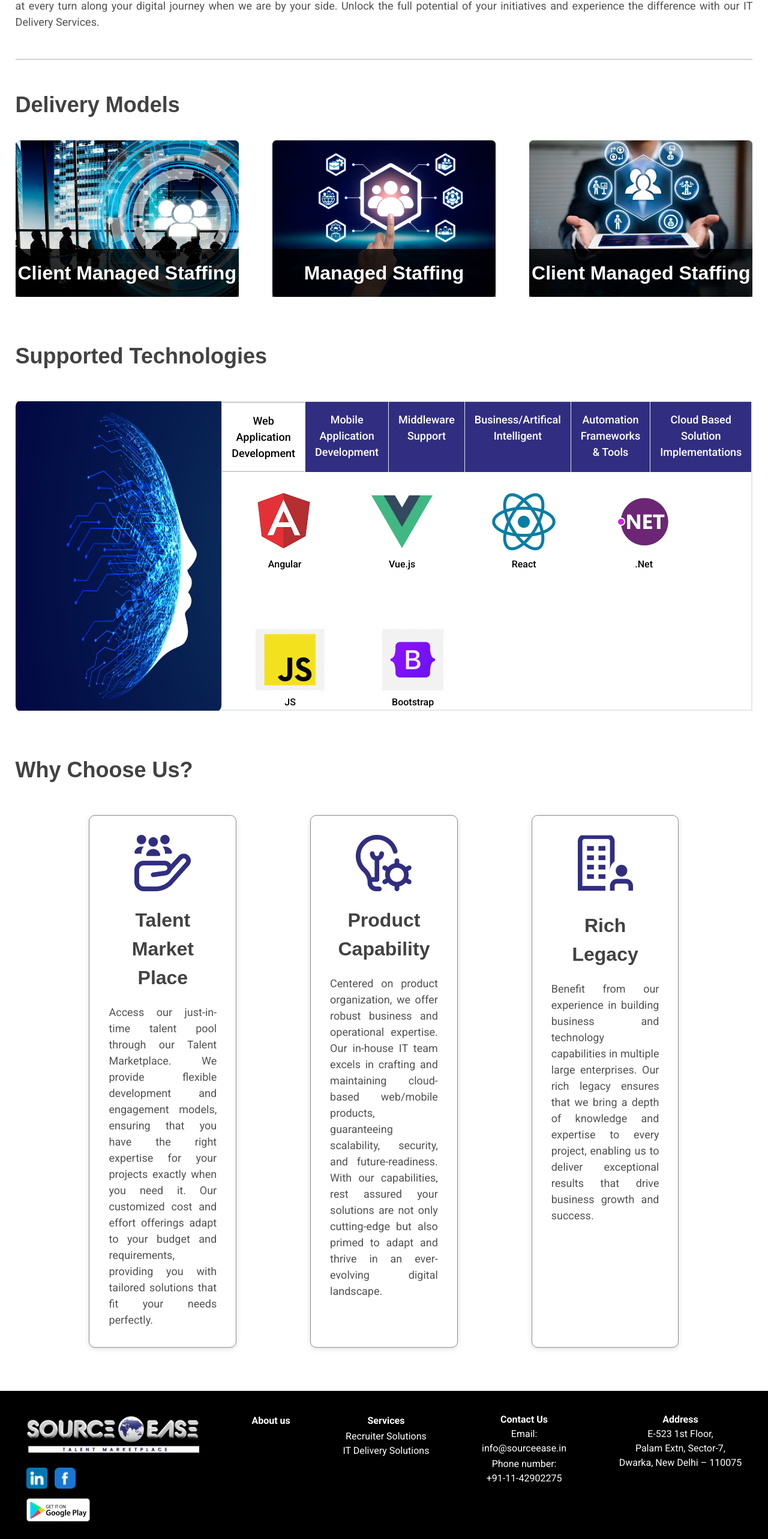
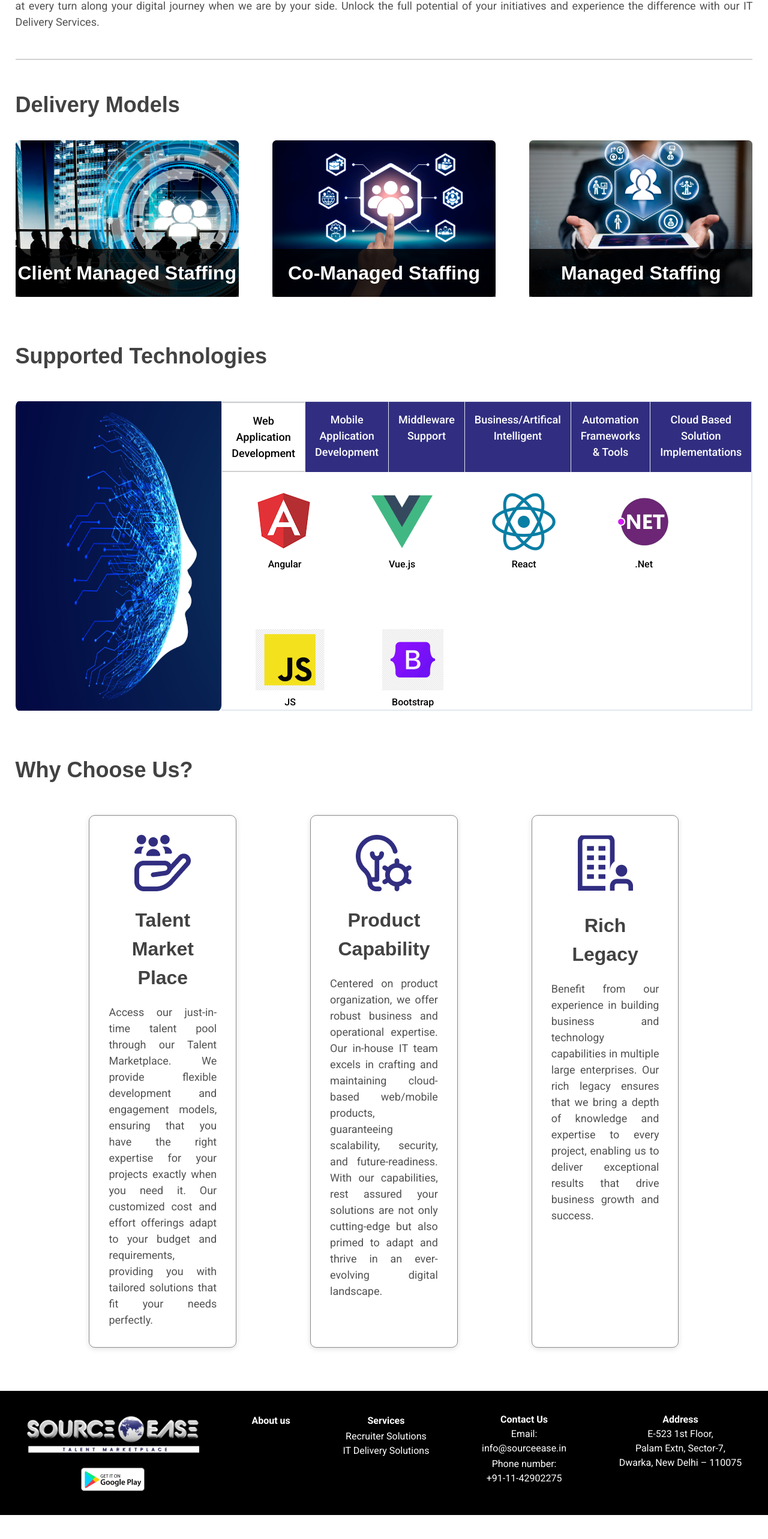
Before and after one commit to sourceease/sourceease-web, an Angular app: page /it-staffing in a window 1280 px wide. Shown: the part 1003-3569 px from the top of the page at 60% size. After the commit the page ends 3529 px from the top, so only its background shows below. Built offline with nearby package versions, Linux system fonts and the light colour scheme.

Commit message:
update code

```diff
--- a/src/app/pages/it-staffing/it-staffing.component.html
+++ b/src/app/pages/it-staffing/it-staffing.component.html
@@ -4,7 +4,8 @@
             <!-- <div class="bgTxt archivo-narrow">"Navigate the Future: Precision-Paced <br class="hidden lg:block"> Digital
                 Deliveries, Anytime,
                 Anywhere."</div> -->
-            <div class="bgTxt archivo-narrow">"Connecting Talent, Fuelling Innovation: Your <br class="hidden lg:block"> IT Staffing Partner of Choice."</div>
+            <div class="bgTxt archivo-narrow">"Connecting Talent, Fuelling Innovation: Your <br class="hidden lg:block">
+                IT Staffing Partner of Choice."</div>
         </div>
     </div>
 
@@ -40,12 +41,13 @@
                     <div class="image_container">
                         <img src="../../../assets/sourceease/it-staffing/delivery1.png" class="image">
                         <div class="overlay">
-                            <h1 class="text-xl lg:text-4xl text-white archivo-narrow text-center font-bold pt-4">Client Managed
+                            <h1 class="text-xl lg:text-4xl text-white archivo-narrow text-center font-bold pt-4">Client
+                                Managed
                                 Staffing</h1>
-                            <h2 class="text-sm lg:text-xl roboto-font text-justify text-white p-6">Collaborate with us for shared
-                                success through our Co-Managed Staffing solution. Work
-                                closely with our team to jointly manage resources and outcomes, leveraging our expertise
-                                and your domain knowledge to drive project success and exceed expectations. </h2>
+                            <h2 class="text-sm lg:text-xl roboto-font text-justify text-white p-6">Empower your
+                                organization with full control over your workforce through our Client Managed Staffing
+                                solution. Seamlessly integrate our resources into your operations while maintaining
+                                oversight and direction, ensuring alignment with your business objectives.</h2>
                         </div>
                     </div>
                 </div>
@@ -53,13 +55,13 @@
                     <div class="image_container">
                         <img src="../../../assets/sourceease/it-staffing/delivery2.png" class="image">
                         <div class="overlay">
-                            <h1 class="text-xl lg:text-4xl text-white archivo-narrow text-center font-bold pt-4">Managed Staffing
+                            <h1 class="text-xl lg:text-4xl text-white archivo-narrow text-center font-bold pt-4">
+                                Co-Managed Staffing
                             </h1>
-                            <h2 class="text-sm lg:text-xl roboto-font text-justify text-white p-6">Experience hassle-free staffing
-                                with our Managed Staffing solution. Benefit from a
-                                dedicated Delivery Manager, outcome-based service, and comprehensive resource
-                                management, allowing you to focus on your core business priorities while we handle the
-                                rest.
+                            <h2 class="text-sm lg:text-xl roboto-font text-justify text-white p-6">Experience
+                                Collaborate with us for shared success through our Co-Managed Staffing solution. Work
+                                closely with our team to jointly manage resources and outcomes, leveraging our expertise
+                                and your domain knowledge to drive project success and exceed expectations.
                                  </h2>
                         </div>
                     </div>
@@ -68,12 +70,12 @@
                     <div class="image_container">
                         <img src="../../../assets/sourceease/it-staffing/delivery3.png" class="image">
                         <div class="overlay">
-                            <h1 class="text-xl lg:text-4xl text-white archivo-narrow text-center font-bold pt-4">Client Managed
+                            <h1 class="text-xl lg:text-4xl text-white archivo-narrow text-center font-bold pt-4">Managed
                                 Staffing</h1>
-                            <h2 class="text-sm lg:text-xl roboto-font text-justify text-white p-6">Client Managed Staffing
-                                Empower your organization with full control over your workforce through our Client
-                                Managed Staffing solution. Seamlessly integrate our resources into your operations while
-                                maintaining oversight and direction, ensuring alignment with your business objectives.
+                            <h2 class="text-sm lg:text-xl roboto-font text-justify text-white p-6">Experience
+                                hassle-free staffing with our Managed Staffing solution. Benefit from a dedicated
+                                Delivery Manager, outcome-based service, and comprehensive resource management, allowing
+                                you to focus on your core business priorities while we handle the rest.
                             </h2>
                         </div>
                     </div>
@@ -136,35 +138,35 @@
                                 <mat-tab class="snap-center" label="Mobile Application Development">
                                     <div class="flex flex-row gap-12 pt-8 pl-2 flex-wrap">
                                         <div *ngFor="let item of getFilteredTechnologies()">
-                                            <img  class="w-20" [src]="item.imageUrl" alt="Icon Not Found">
+                                            <img class="w-20" [src]="item.imageUrl" alt="Icon Not Found">
                                         </div>
                                     </div>
                                 </mat-tab>
                                 <mat-tab class="snap-center" label="Middleware Support">
                                     <div class="flex flex-row gap-12 pt-8 pl-2 flex-wrap">
                                         <div *ngFor="let item of getFilteredTechnologies()">
-                                            <img  class="w-20" [src]="item.imageUrl" alt="Icon Not Found">
+                                            <img class="w-20" [src]="item.imageUrl" alt="Icon Not Found">
                                         </div>
                                     </div>
                                 </mat-tab>
                                 <mat-tab class="snap-center" label="Business/Artifical Intelligent">
                                     <div class="flex flex-row gap-12 pt-8 pl-2 flex-wrap">
                                         <div *ngFor="let item of getFilteredTechnologies()">
-                                            <img  class="w-20" [src]="item.imageUrl" alt="Icon Not Found">
+                                            <img class="w-20" [src]="item.imageUrl" alt="Icon Not Found">
                                         </div>
                                     </div>
                                 </mat-tab>
                                 <mat-tab class="snap-center" label="Automation Frameworks & Tools">
                                     <div class="flex flex-row gap-12 pt-8 pl-2 flex-wrap">
                                         <div *ngFor="let item of getFilteredTechnologies()">
-                                            <img  class="w-20" [src]="item.imageUrl" alt="Icon Not Found">
+                                            <img class="w-20" [src]="item.imageUrl" alt="Icon Not Found">
                                         </div>
                                     </div>
                                 </mat-tab>
                                 <mat-tab class="snap-center" label="Cloud Based Solution Implementations">
                                     <div class="flex flex-row gap-12 pt-8 pl-2 flex-wrap">
                                         <div *ngFor="let item of getFilteredTechnologies()">
-                                            <img  class="w-20" [src]="item.imageUrl" alt="Icon Not Found">
+                                            <img class="w-20" [src]="item.imageUrl" alt="Icon Not Found">
                                         </div>
                                     </div>
                                 </mat-tab>
--- a/src/app/pages/se-footer/se-footer.component.html
+++ b/src/app/pages/se-footer/se-footer.component.html
@@ -6,36 +6,35 @@
                     <div class="flex justify-center lg:justify-start">
                         <img class="w-72" src="../../../../../../../../assets/sourceease/home/logoDark.png" alt="" />
                     </div>
-                    <div class="flex gap-3 lg:justify-start justify-evenly">
-                        <img class="social-icon" src="assets/sourceease/home/lnkdn.png" alt="">
-                        <img class="social-icon" src="assets/sourceease/home/fb.png" alt="">
+                    <div class="flex gap-3 lg:justify-center justify-evenly">
+                        <!-- <img class="social-icon cursor-pointer" src="assets/sourceease/home/lnkdn.png" alt="">
+                        <img class="social-icon cursor-pointer" src="assets/sourceease/home/fb.png" alt=""> -->
                         <!-- <img  class="social-icon-gmail" src="assets/sourceease/home/gmail.png" alt=""> -->
+                        <a href="https://play.google.com/store/apps/details?id=com.urjobmart.mobiapp" target="_blank" class="cursor-pointer">
+                            <img  class="" src="assets/sourceease/home/g-play.png"  alt="">
+                        </a>
                     </div>
-                    <div class="mt-4">
-                        <img  class="" src="assets/sourceease/home/g-play.png" alt="">
-                    </div>
+                    <!-- <div class="mt-4">
+                    </div> -->
                 </div>
             </div>
 
 
             <div class="mt-9 flex  flex-col items-center">
-                <p class="font-bold lg:my-0.5  hover:underline hover:cursor-pointe lg:mb-[4.5rem] roboto-font" routerLink="/sourceease/website/aboutUs">About us</p>
+                <p class="font-bold lg:my-0.5  hover:underline hover:cursor-pointe lg:mb-[4.5rem] roboto-font cursor-pointer" routerLink="/about-us">About us</p>
             </div>
 
 
             <div class="mt-9 flex  flex-col items-center">
                 <p class="font-bold lg:my-0.5 roboto-font">Services</p>
                 <div class="text-center">
-                    <p class="hover:underline hover:cursor-pointer roboto-font">Recruiter
-                        Solutions</p>
-                    <p class="hover:underline hover:cursor-pointer roboto-font">
-                        IT Delivery Solutions
-                    </p>
+                    <p class="hover:underline hover:cursor-pointer roboto-font"> <a href="https://www.urjobmart.com/" target="_blank">Recruiter Solutions</a> </p>
+                    <p class="hover:underline hover:cursor-pointer roboto-font" routerLink="/it-staffing"> IT Delivery Solutions </p>
                 </div>
             </div>
 
             <div class="mt-9 flex  flex-col items-center">
-                <p class="font-bold  hover:underline hover:cursor-pointer roboto-font" routerLink="/sourceease/website/contactUs">
+                <p class="font-bold  hover:underline hover:cursor-pointer roboto-font" routerLink="/contact-us">
                     Contact Us
                 </p>
                 <div class="roboto-font text-center">
```
Also changed, not shown: src/app/pages/se-home/se-home.component.html (+20 -11 lines).
